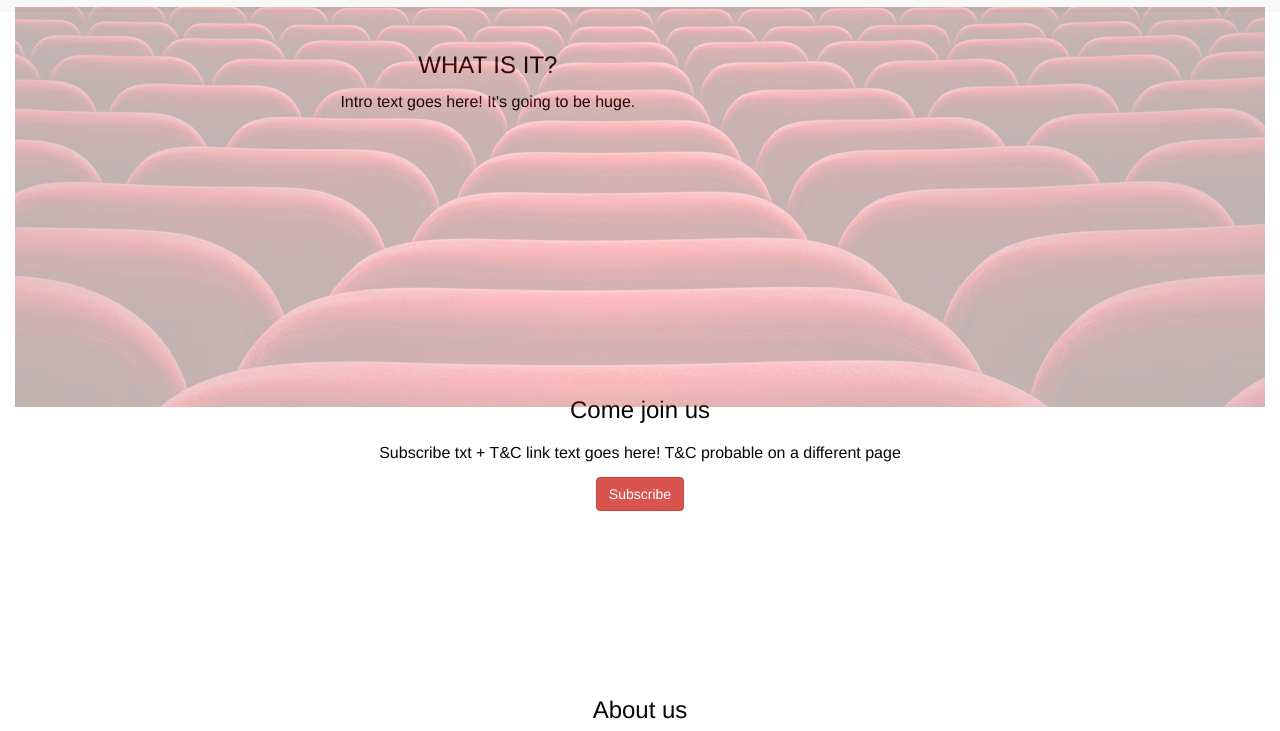
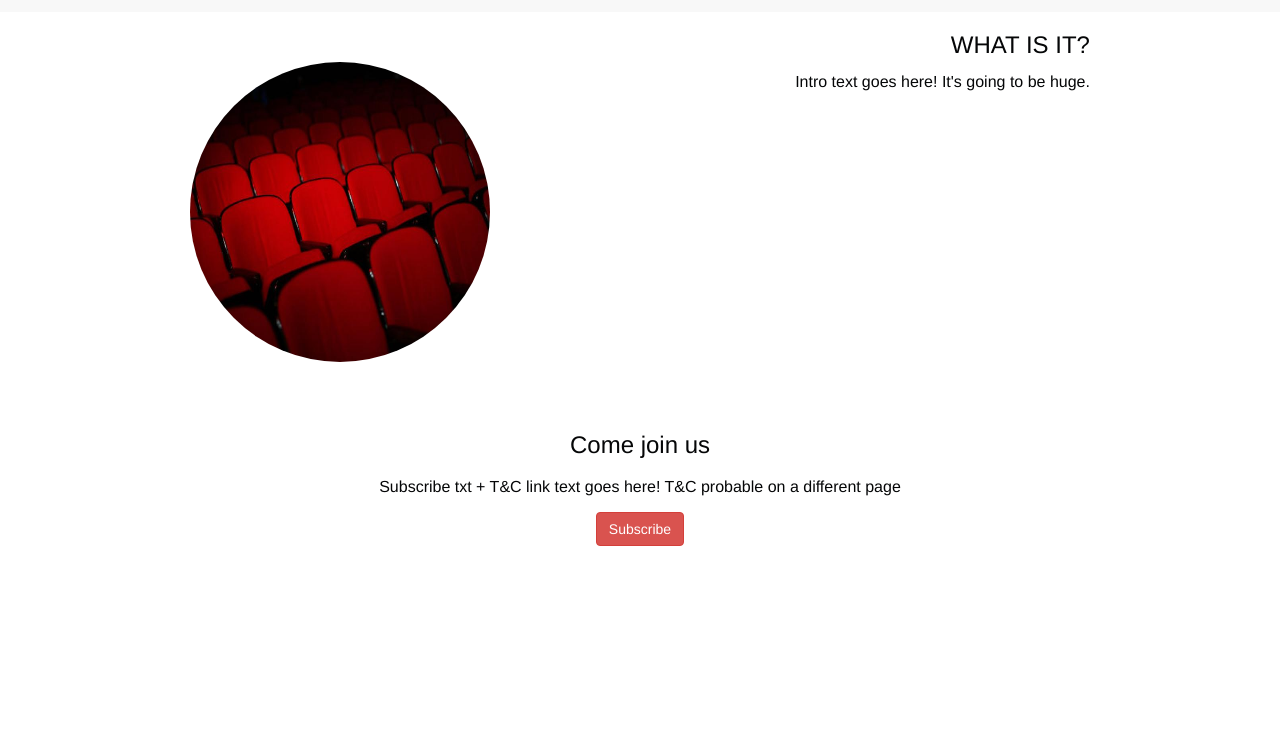
Before and after one commit to madhur-karnik/balconyweb, a plain HTML site: page index.html in a window 1280 px wide. Shown: the part 68-799 px from the top of the page. Drawn offline with nearby package versions, Linux system fonts and the light colour scheme.

Commit message:
Finalize intro section DOM css

```diff
--- a/index.html
+++ b/index.html
@@ -29,26 +29,19 @@
                 color: #ff6347 !important;
             }
             .pagesection {
-		        margin-top: -100px;
+                max-width: 960px;
                 min-height: 400px;
+                padding-bottom: 0px;
             }
             .intro-bg {
-		        background-image: URL('./assets/banner.jpg');
-				background-repeat: no-repeat;
-				background-size: auto;
-				background-position: -400px 0px;
-				opacity: 0.3;
-				min-height: 400px;
-		   }
-		   .text-holder {
-				position: relative;
-				top: 120px;
+                margin-top: 50px;
             }
             .footer-bg {
                 background-color: #2f2f2f; /* Black Gray */
                 color: #fff;
                 max-height: 100px;
             }
+
        </style>
     </head>
     <body> <!--style="background-image: URL('./assets/disney-hero.jpg'); background-repeat: no-repeat;">-->
@@ -69,12 +62,14 @@
         </nav>
         <!-- Introduction Container -->
         <div class="container-fluid text-center pagesection introsection">
-			<div class="text-holder">
             <a name="intro_anchor"></a>
+            <div class="col-sm-4">
+                <img src="./assets/seats.jpg" class="intro-bg img-circle" width=300 height=300 />
+            </div>
+            <div class="col-sm-8 text-right">
                 <h3>WHAT IS IT?</h3>
                 <p>Intro text goes here! It's going to be huge.</p>
             </div>
-			<div class="intro-bg"></div>
         </div>
         <!-- Subscribe Container -->
         <div class="container-fluid text-center pagesection">
```
Lines whose indentation alone changed are shown as unchanged.
